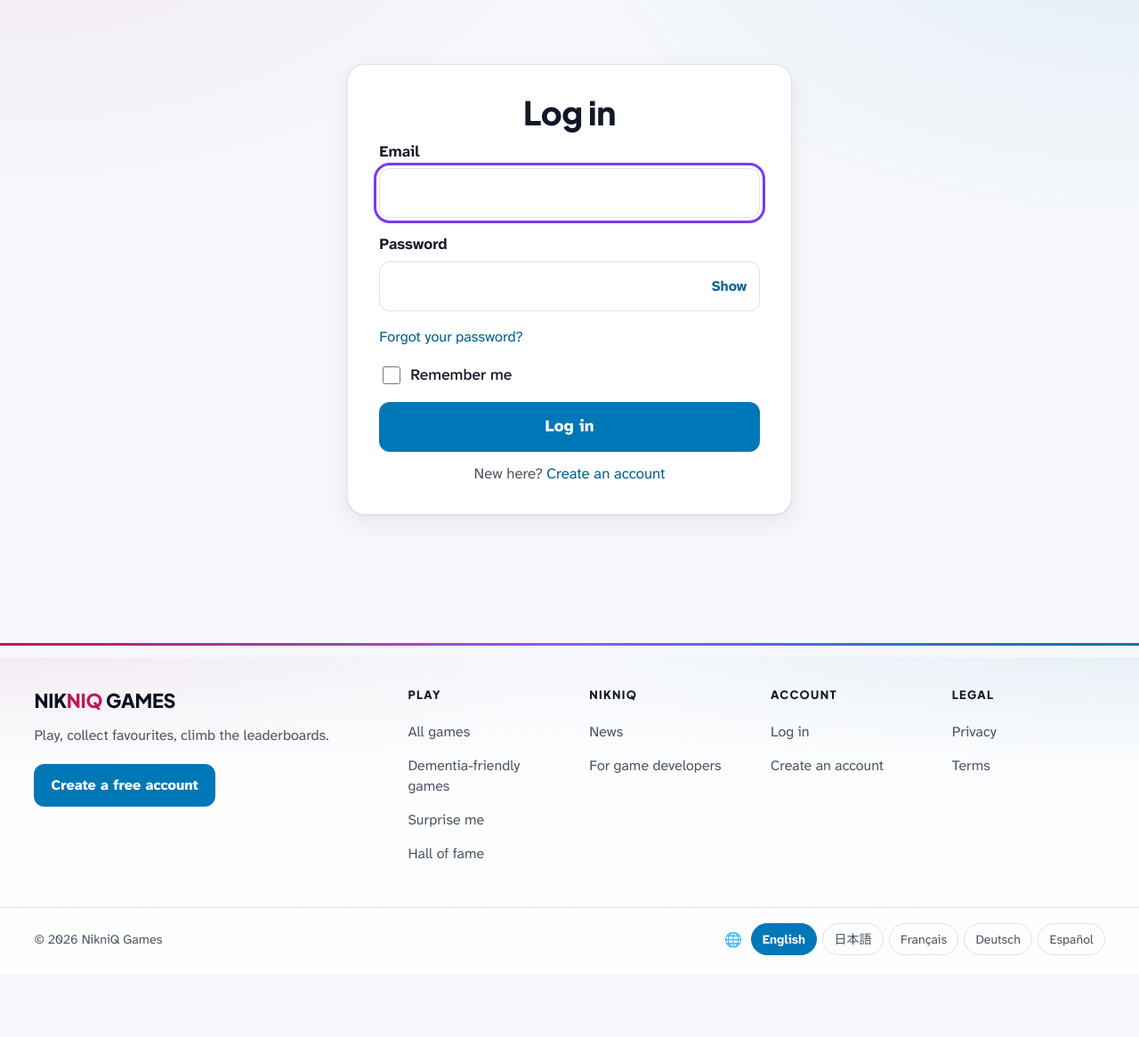
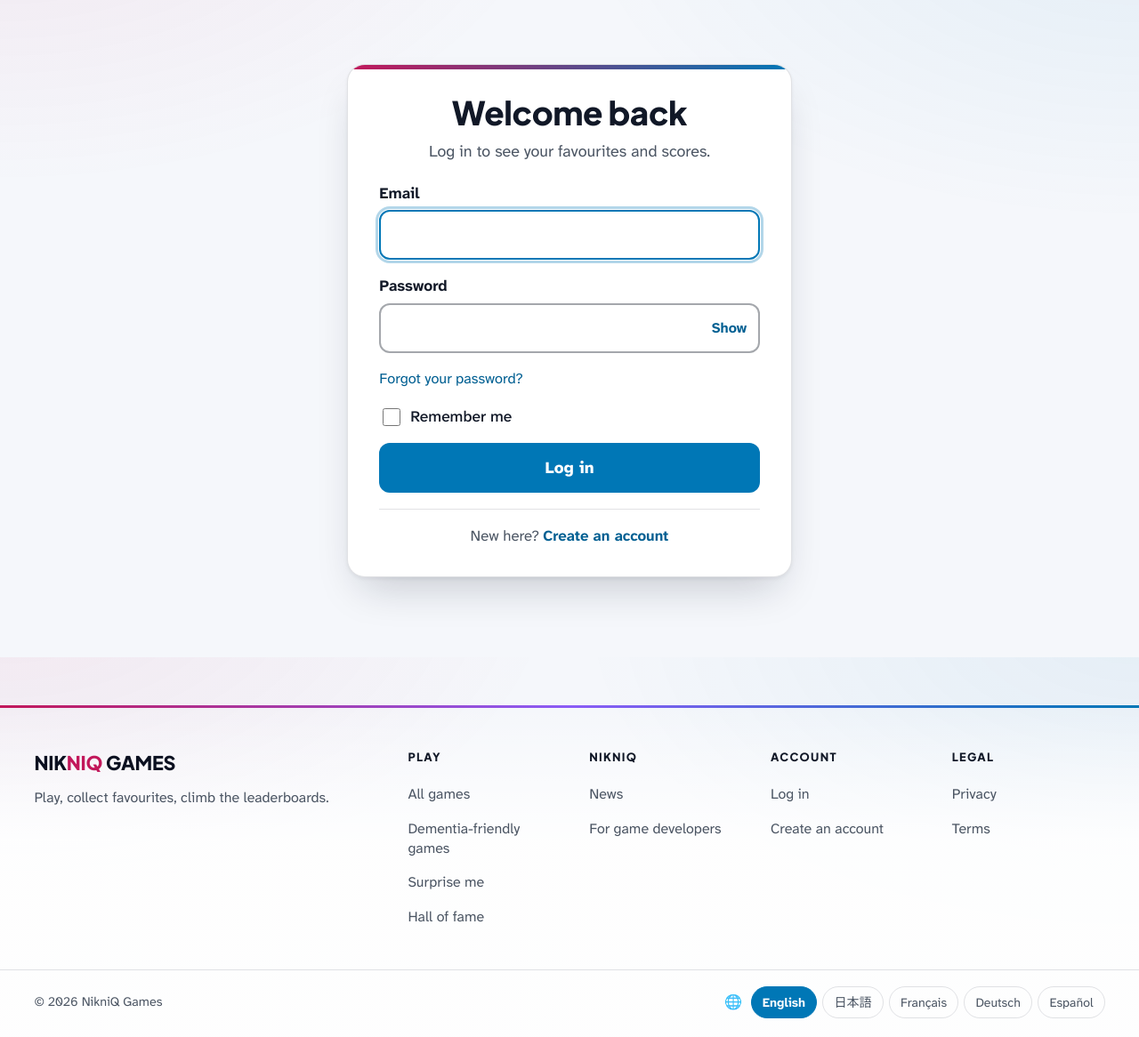
Before and after one commit to nikniq/nq-website, a Laravel app: page /auth/login in a window 1280 px wide. Shown: the part 61-1227 px from the top of the page at 89% size. Before the commit the page ends 1135 px from the top, so only its background shows below. Run offline with Laravel 12, Linux system fonts and the light colour scheme.

Commit message:
Login/register: clearer inputs and errors, accent card, welcome text, visible switch link
Co-Authored-By: Claude Opus 5.5 <noreply@anthropic.com>

```diff
--- a/lang/de.json
+++ b/lang/de.json
@@ -333,5 +333,7 @@
     "{0} :count games|{1} :count game|[2,*] :count games": "{0} :count Spiele|{1} :count Spiel|[2,*] :count Spiele",
     "{1} Favourite|[0,*] Favourites": "{1} Favorit|[0,*] Favoriten",
     "{1} Player|[0,*] Players": "{1} Spieler|[0,*] Spieler",
-    "Opens :host.": "Öffnet :host."
+    "Opens :host.": "Öffnet :host.",
+    "Welcome back": "Willkommen zurück",
+    "Log in to see your favourites and scores.": "Melde dich an, um deine Favoriten und Punktestände zu sehen."
 }
--- a/lang/es.json
+++ b/lang/es.json
@@ -333,5 +333,7 @@
     "{0} :count games|{1} :count game|[2,*] :count games": "{0} :count juegos|{1} :count juego|[2,*] :count juegos",
     "{1} Favourite|[0,*] Favourites": "{1} Favorito|[0,*] Favoritos",
     "{1} Player|[0,*] Players": "{1} Jugador|[0,*] Jugadores",
-    "Opens :host.": "Abre :host."
+    "Opens :host.": "Abre :host.",
+    "Welcome back": "Hola de nuevo",
+    "Log in to see your favourites and scores.": "Inicia sesión para ver tus favoritos y puntuaciones."
 }
--- a/lang/fr.json
+++ b/lang/fr.json
@@ -333,5 +333,7 @@
     "{0} :count games|{1} :count game|[2,*] :count games": "{0} :count jeu|{1} :count jeu|[2,*] :count jeux",
     "{1} Favourite|[0,*] Favourites": "{1} Favori|[0,*] Favoris",
     "{1} Player|[0,*] Players": "{1} Joueur|[0,*] Joueurs",
-    "Opens :host.": "Ouvre :host."
+    "Opens :host.": "Ouvre :host.",
+    "Welcome back": "Bon retour",
+    "Log in to see your favourites and scores.": "Connectez-vous pour retrouver vos favoris et vos scores."
 }
--- a/lang/ja.json
+++ b/lang/ja.json
@@ -333,5 +333,7 @@
     "{0} :count games|{1} :count game|[2,*] :count games": "{0} :count 本のゲーム|{1} :count 本のゲーム|[2,*] :count 本のゲーム",
     "{1} Favourite|[0,*] Favourites": "{1} お気に入り|[0,*] お気に入り",
     "{1} Player|[0,*] Players": "{1} プレイヤー|[0,*] プレイヤー",
-    "Opens :host.": ":host を開きます。"
+    "Opens :host.": ":host を開きます。",
+    "Welcome back": "おかえりなさい",
+    "Log in to see your favourites and scores.": "ログインしてお気に入りとスコアを確認しましょう。"
 }
--- a/public_html/css/site.css
+++ b/public_html/css/site.css
@@ -467,3 +467,17 @@ details.adv-search > summary { min-height:40px; display:inline-flex; align-items
 .lang-switch a { min-height:36px; display:inline-flex; align-items:center; }
 @media (prefers-reduced-motion: reduce) { .card:hover, .card:hover .thumb img { transform:none; } }
 html[data-calm="1"] .card:hover, html[data-calm="1"] .card:hover .thumb img { transform:none; }
+
+/* ===== Auth visibility ===== */
+.auth-card { position:relative; overflow:hidden; border-width:1px; box-shadow:0 2px 4px rgba(15,23,42,.06), 0 24px 48px -16px rgba(15,23,42,.22); }
+.auth-card::before { content:""; position:absolute; inset:0 0 auto 0; height:5px; background:linear-gradient(90deg, var(--accent), var(--accent-2)); }
+.auth-card label { font-weight:700; color:var(--text); }
+/* Inputs need a clearly visible edge (≥3:1 against the card). */
+.auth-card form.stack input[type=email], .auth-card form.stack input[type=password], .auth-card form.stack input[type=text] { border:2px solid color-mix(in srgb, var(--text) 38%, transparent); background:var(--input); }
+.auth-card form.stack input:hover { border-color:color-mix(in srgb, var(--text) 60%, transparent); }
+.auth-card form.stack input:focus { border-color:var(--accent-2); outline:3px solid color-mix(in srgb, var(--accent-2) 30%, transparent); outline-offset:1px; }
+.auth-card input::placeholder { color:color-mix(in srgb, var(--text) 50%, transparent); }
+.auth-card .err { background:color-mix(in srgb, #d92d20 10%, transparent); border-left:4px solid #d92d20; padding:.55rem .8rem; border-radius:8px; font-weight:600; }
+.auth-switch { display:block; margin-top:.4rem; padding-top:1rem; border-top:1px solid var(--line); color:var(--muted); }
+.auth-switch a { font-weight:700; }
+.auth-card .btn-google { border:2px solid color-mix(in srgb, var(--text) 30%, transparent); }
--- a/resources/views/auth/login.blade.php
+++ b/resources/views/auth/login.blade.php
@@ -2,7 +2,8 @@
 @section('title', __('Log in'))
 @section('content')
 <div class="auth-card">
-    <h1>{{ __('Log in') }}</h1>
+    <h1>{{ __('Welcome back') }}</h1>
+    <p class="sub">{{ __('Log in to see your favourites and scores.') }}</p>
     @include('auth._google')
     <form class="stack" method="post" action="{{ route('login') }}">@csrf
         <label>{{ __('Email') }} <input type="email" name="email" value="{{ old('email') }}" required autofocus autocomplete="email"></label>
@@ -13,7 +14,7 @@
         <label>{{ __('Password') }} <input type="password" name="password" required autocomplete="current-password"></label>
         <a href="{{ route('password.request') }}" style="font-size:.9rem;align-self:flex-start">{{ __('Forgot your password?') }}</a>
         <label class="inline"><input type="checkbox" name="remember" value="1"> {{ __('Remember me') }}</label>
-        <div class="row"><button class="btn" type="submit">{{ __('Log in') }}</button> <span class="muted">{!! __('New here? :link', ['link' => '<a href="'.e(route('register')).'">'.e(__('Create an account')).'</a>']) !!}</span></div>
+        <div class="row"><button class="btn" type="submit">{{ __('Log in') }}</button> <span class="auth-switch">{!! __('New here? :link', ['link' => '<a href="'.e(route('register')).'">'.e(__('Create an account')).'</a>']) !!}</span></div>
     </form>
 </div>
 @endsection
--- a/resources/views/auth/register.blade.php
+++ b/resources/views/auth/register.blade.php
@@ -9,7 +9,7 @@
         <label>{{ __('Email') }} <input type="email" name="email" value="{{ old('email') }}" required autofocus autocomplete="email" placeholder="you@example.com"></label>
         @error('email')<div class="err">{{ $message }}</div>@enderror
         <p class="muted" style="margin:0;font-size:.9rem">{{ __("We'll email you a link to confirm your address.") }} {{ __('You choose a password after that.') }} {!! __('By signing up you agree to the :terms and :privacy.', ['terms' => '<a href="'.e(route('terms')).'">'.e(__('terms')).'</a>', 'privacy' => '<a href="'.e(route('privacy')).'">'.e(__('privacy policy')).'</a>']) !!}</p>
-        <div class="row"><button class="btn" type="submit">{{ __('Send me the link') }}</button> <span class="muted">{!! __('Already have an account? :link', ['link' => '<a href="'.e(route('login')).'">'.e(__('Log in')).'</a>']) !!}</span></div>
+        <div class="row"><button class="btn" type="submit">{{ __('Send me the link') }}</button> <span class="auth-switch">{!! __('Already have an account? :link', ['link' => '<a href="'.e(route('login')).'">'.e(__('Log in')).'</a>']) !!}</span></div>
     </form>
 </div>
 @endsection
--- a/resources/views/layouts/app.blade.php
+++ b/resources/views/layouts/app.blade.php
@@ -103,7 +103,7 @@
             <a class="brand" href="{{ route('games.index') }}">NIK<span>NIQ</span> GAMES</a>
             <p>{{ config('portal.tagline') }}</p>
             @guest
-                <a class="btn footer-cta" href="{{ route('register') }}">{{ __('Create a free account') }}</a>
+                @unless(request()->routeIs('login', 'register', 'password.*'))<a class="btn footer-cta" href="{{ route('register') }}">{{ __('Create a free account') }}</a>@endunless
             @else
                 <a class="btn footer-cta" href="{{ route('games.random') }}">🎲&nbsp; {{ __('Surprise me') }}</a>
             @endguest
```
